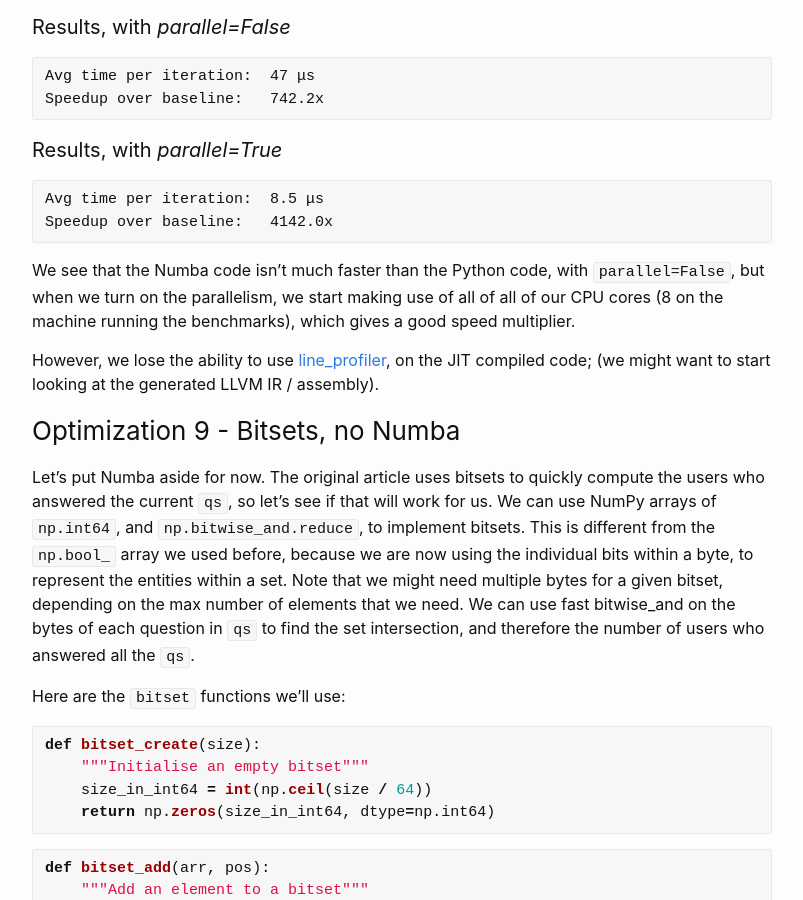
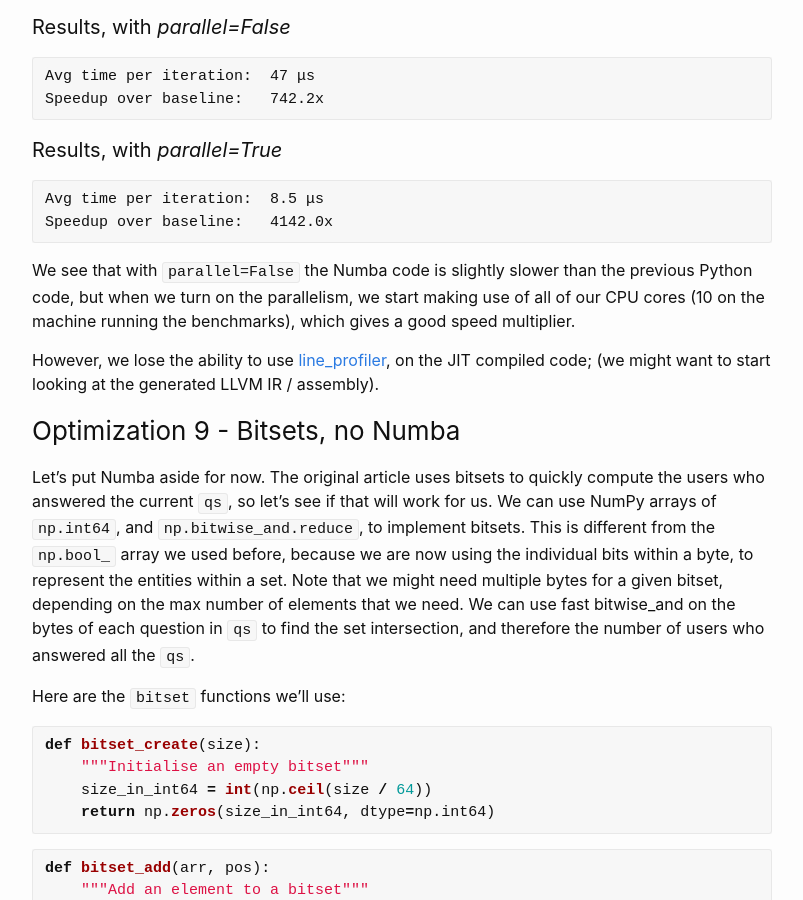
Before and after one commit to sradc/sradc.github.io, a Jekyll site: the page built from _posts/2023-10-29-python-corrset-optimization.md, in a window 1280 px wide and 900 px high, scrolled down 8387 px. Shown: the whole window, without its empty margins (238-1041 px from the left). Built offline with Jekyll 4.4.1, drawn with Linux system fonts in a browser that asks for light colours; some of the changed text lies outside the part shown.

Commit message:
fixed typos and error (it's 10 cpu cores not 8)

````diff
--- a/_posts/2023-10-29-python-corrset-optimization.md
+++ b/_posts/2023-10-29-python-corrset-optimization.md
@@ -387,7 +387,7 @@ Avg time per iteration:  8.5 μs
 Speedup over baseline:   4142.0x
 ```
 
-We see that the Numba code isn't much faster than the Python code, with `parallel=False`, but when we turn on the parallelism, we start making use of all of all of our CPU cores (8 on the machine running the benchmarks), which gives a good speed multiplier.
+We see that with `parallel=False` the Numba code is slightly slower than the previous Python code, but when we turn on the parallelism, we start making use of all of our CPU cores (10 on the machine running the benchmarks), which gives a good speed multiplier.
 
 However, we lose the ability to use [line_profiler](https://github.com/pyutils/line_profiler), on the JIT compiled code; (we might want to start looking at the generated LLVM IR / assembly).
 
````
Also changed, not shown: other parts of _posts/2023-10-29-python-corrset-optimization.md (+1 -1 lines).
